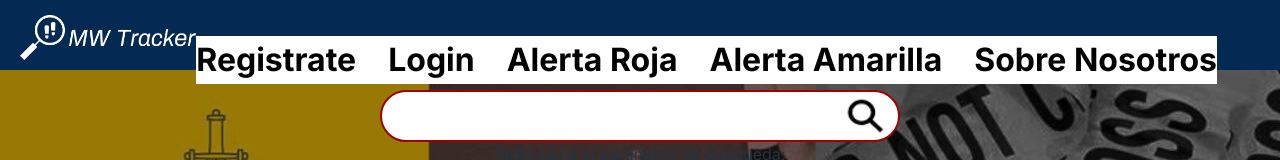
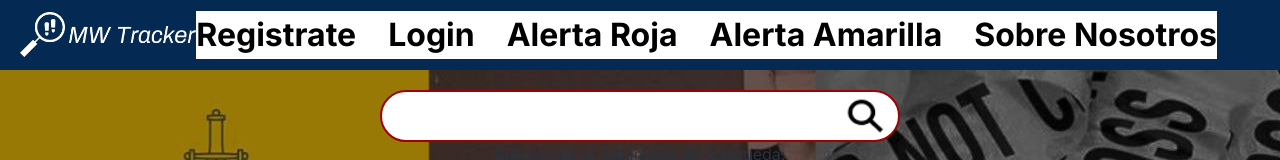
Before and after one commit to Los-Chavales/frontend-proyecto, a React (Vite) app in the folder client/: page /red in a window 1280 px wide. Shown: the top 160 px of the page. Built offline with nearby package versions, Linux system fonts and the light colour scheme; no server answers; a web font is replaced by a local one.

Commit message:
SCRUM-26 Menu_Desktop

```diff
--- a/client/src/styles/header.css
+++ b/client/src/styles/header.css
@@ -13,9 +13,9 @@
 }
 
 .div-logo{
-    display: flex;
     margin-left: 20px;
     margin-top: 5px;
+    float: left;
 }
 
 @media (max-width: 700px){ /*Tablet*/
@@ -93,13 +93,12 @@ ol,ul{
         display: none;
     }
     .ul_links{
+        background-color: rgb(255, 255, 255);
         position: static;
         width: auto;
         height: auto;
         flex-direction: row;
         gap: 2rem;
-        background-color: rgb(255, 255, 255);
-
     }
     .link{
         font-size: 1.2rem;
@@ -108,3 +107,27 @@ ol,ul{
     }
 
 }
+
+/* Desktop */
+@media (min-width: 992px){
+.ul_links{
+    float:inline-end;
+    justify-content:flex-end;
+    margin:0;
+    top: 0px;
+    align-items:flex-end;
+    margin-right: 0px;
+
+
+}
+
+.link{
+    background-color: none;
+}
+
+}
+
+/*Huge*/
+@media (min-width: 1280px) {
+
+}
```
